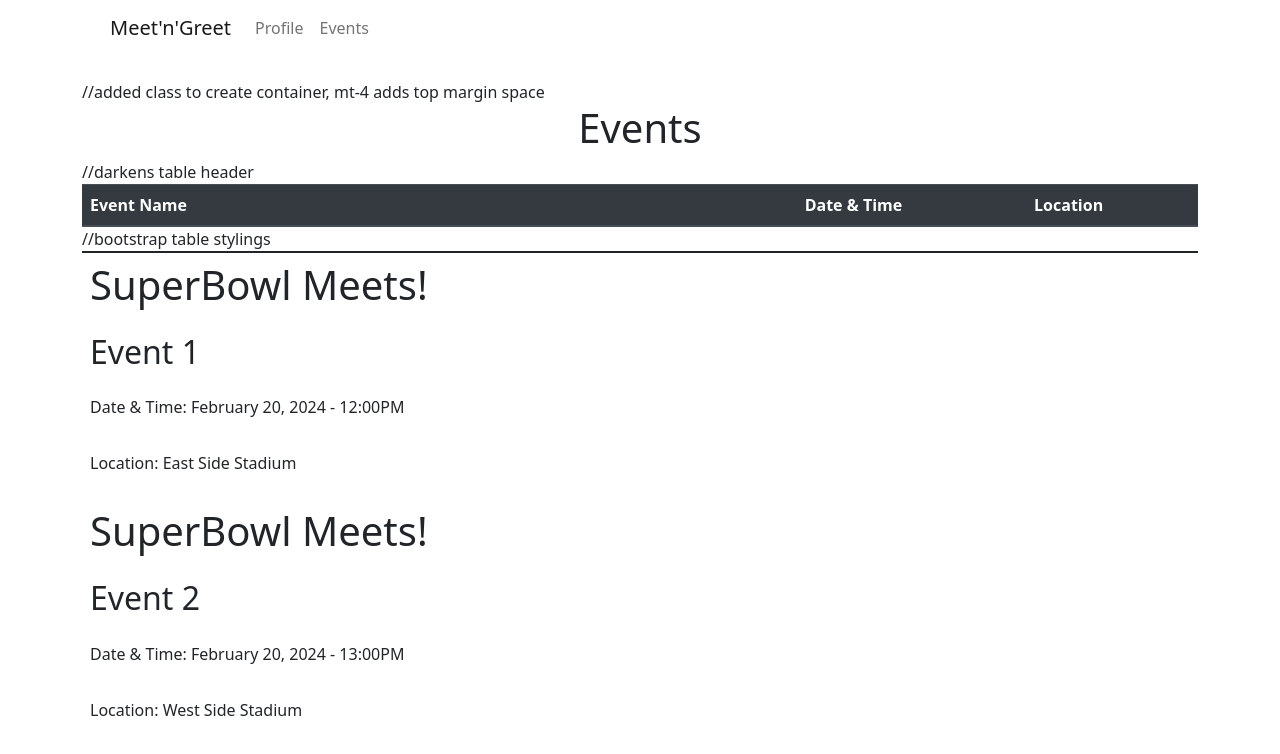
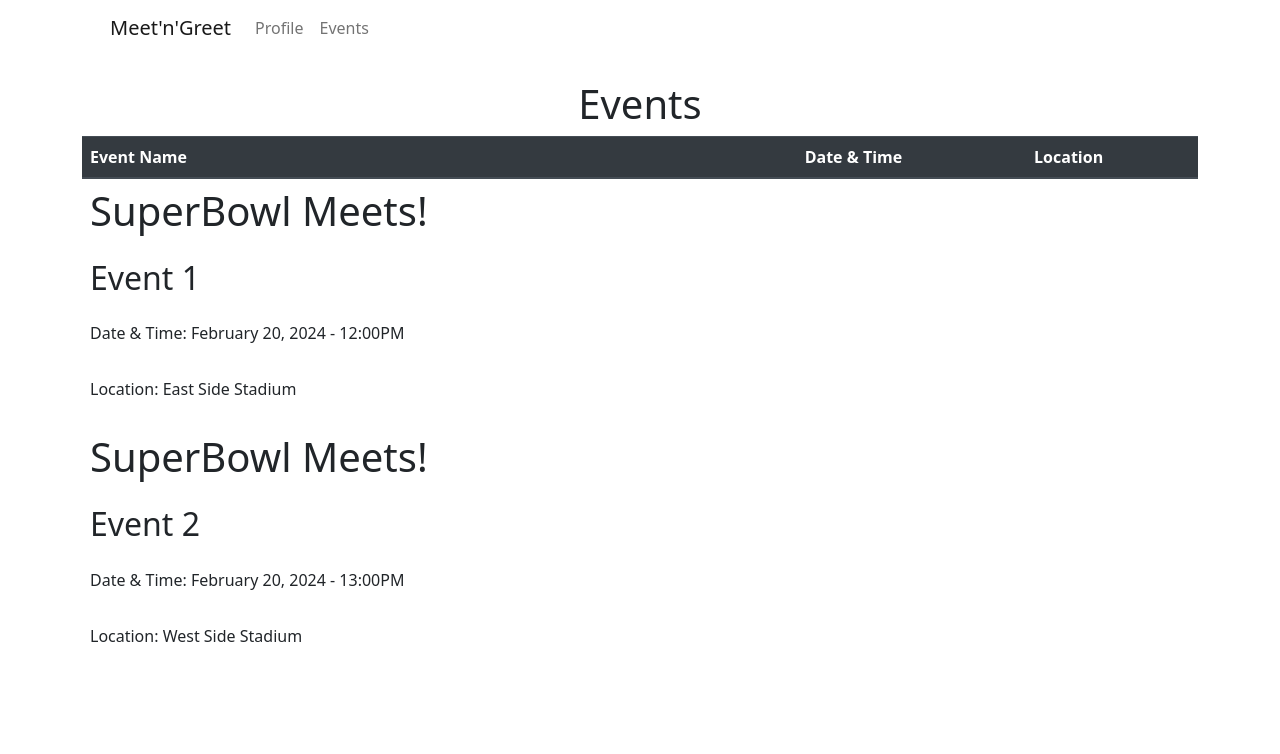
Before and after one commit to deanhmsra/awesome-sauce-project, a React (Create React App) app: page /events in a window 1280 px wide. Shown: the top 754 px of the page. Built offline with nearby package versions, Linux system fonts and the light colour scheme.

Commit message:
minor spelling edits on userInfo

```diff
--- a/src/components/events.js
+++ b/src/components/events.js
@@ -1,7 +1,7 @@
 import React from 'react';
 import EventInfo from './eventInfo';
 
-// rendering multiple instances of eventInfo.js
+// rendering multiple instances of eventInfo.js //
 const EventsTable = () => {
     const eventsData = [
         { name: 'Event 1', date: 'February 20, 2024 - 12:00PM', location: 'East Side Stadium'},
@@ -10,10 +10,10 @@ const EventsTable = () => {
 
 
     return (
-        <div className="container mt-4"> //added class to create container, mt-4 adds top margin space
+        <div className="container mt-4">
           <h1 className="text-center">Events</h1>
-          <table className="table table-striped"> //bootstrap table stylings
-            <thead className="thead-dark"> //darkens table header
+          <table className="table table-striped">
+            <thead className="thead-dark">
               <tr>
                 <th>Event Name</th>
                 <th>Date & Time</th>
```
Also changed, not shown: src/components/userConnect.js (+7 -2 lines).
